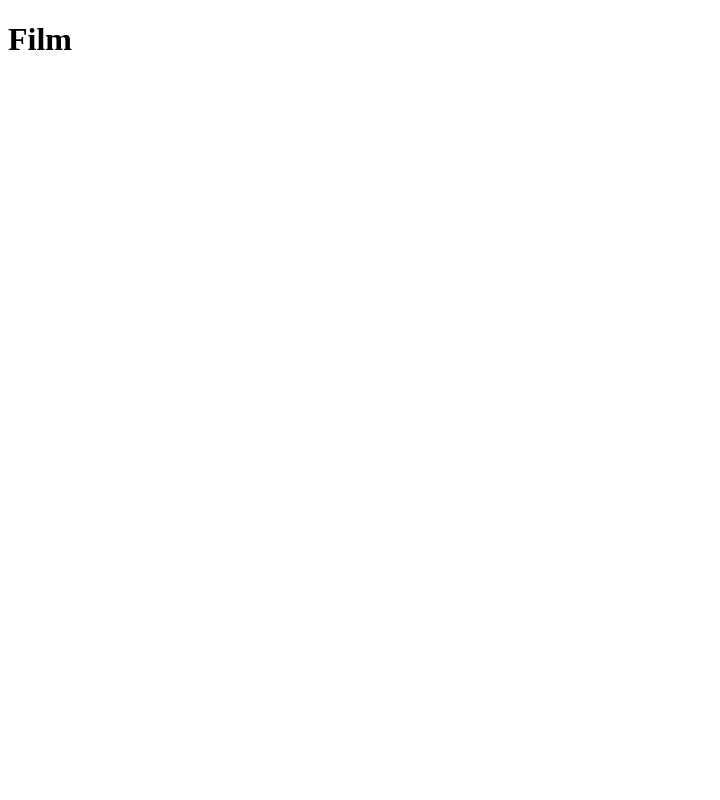
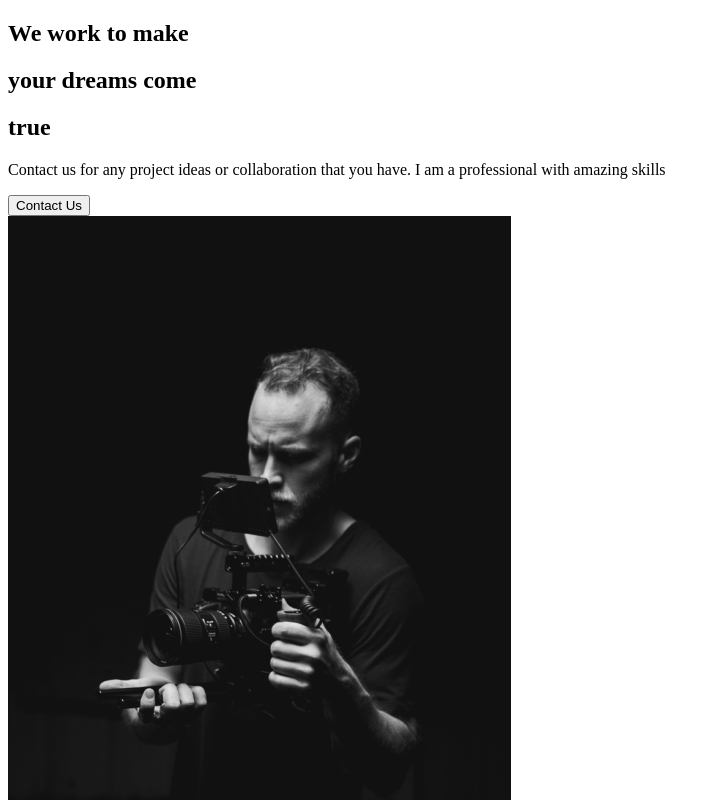
Before and after one commit to jaggehns/Jaggehn-Portfolio-2.0, a React (Create React App) app: page / in a window 1280 px wide. Shown: the top 800 px of the page, without its empty margins (0-720 px from the left). Built offline with nearby package versions, Linux system fonts and the light colour scheme.

Commit message:
About Me section

```diff
--- a/src/App.js
+++ b/src/App.js
@@ -1,9 +1,11 @@
 import React from "react";
+//Import pages
+import AboutMe from "./pages/AboutMe";
 
 function App() {
   return (
     <div className="App">
-      <h1>Film</h1>
+      <AboutMe />
     </div>
   );
 }
--- /dev/null
+++ b/src/components/AboutSection.js
@@ -0,0 +1,34 @@
+import React from "react";
+import home1 from "../img/home1.png";
+
+const AboutSection = () => {
+  return (
+    <div>
+      <div className="description">
+        <div className="title">
+          <div className="hide">
+            <h2>We work to make</h2>
+          </div>
+          <div className="hide">
+            <h2>
+              your <span>dreams</span> come
+            </h2>
+          </div>
+          <div className="hide">
+            <h2>true</h2>
+          </div>
+        </div>
+        <p>
+          Contact us for any project ideas or collaboration that you have. I am
+          a professional with amazing skills
+        </p>
+        <button>Contact Us</button>
+      </div>
+      <div className="image">
+        <img src={home1} alt="my picture" />
+      </div>
+    </div>
+  );
+};
+
+export default AboutSection;
--- /dev/null
+++ b/src/pages/AboutMe.js
@@ -0,0 +1,9 @@
+import Reacr from "react";
+//Page Components
+import AboutSection from "../components/AboutSection";
+
+const AboutMe = () => {
+  return <AboutSection />;
+};
+
+export default AboutMe;
```
